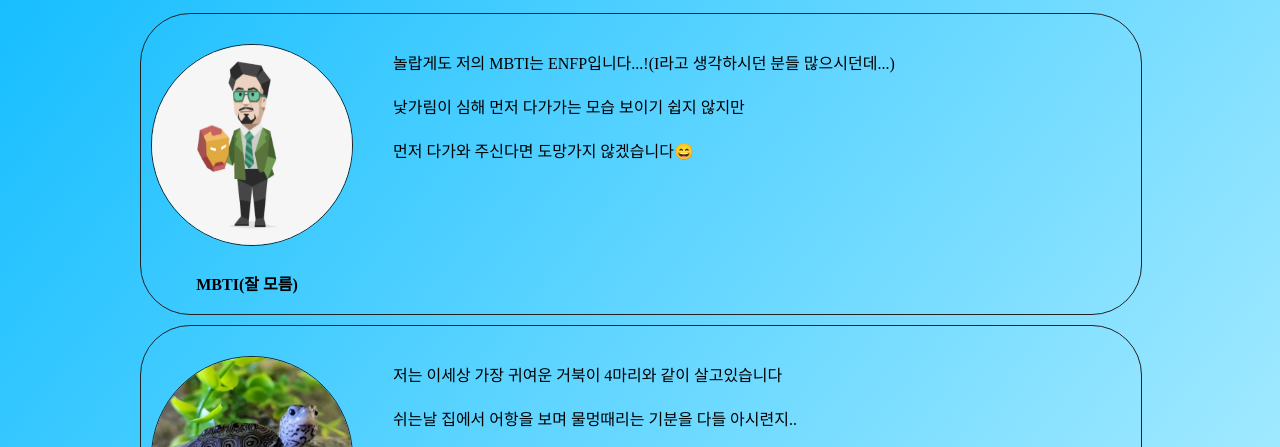
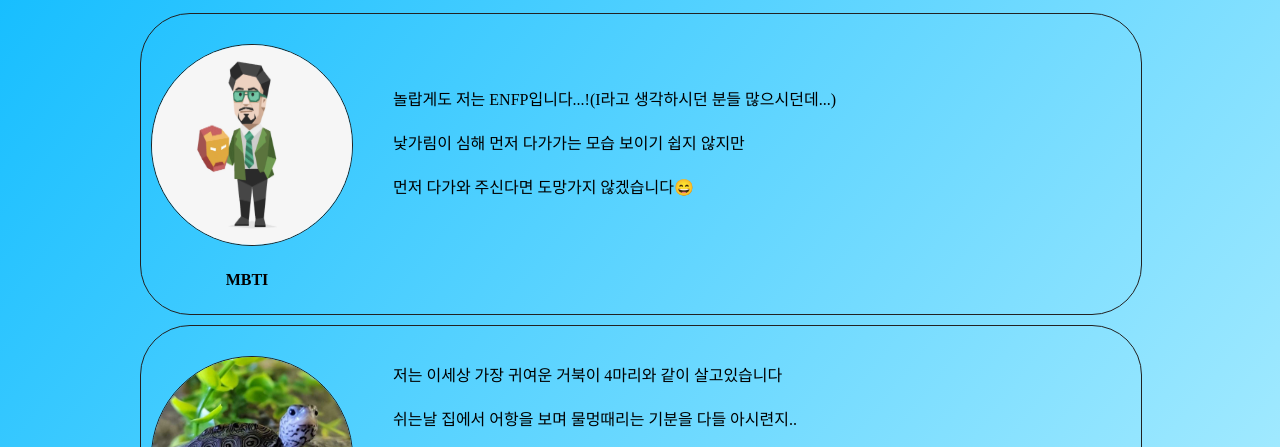
Before and after one commit to dogeonkim1/intro, a plain HTML site: page index.html in a window 1280 px wide. Shown: the part 352-799 px from the top of the page. Drawn offline with Linux system fonts and the light colour scheme.

Commit message:
최종 변경

```diff
--- a/index.html
+++ b/index.html
@@ -22,7 +22,7 @@
       </div>
       <ul class="head-ul">
         <li><i class="fa-brands fa-github"></i><a href="https://github.com/dogeonkim1" target="_blank">Github</a></li>
-        <li><i class="fa-brands fa-instagram"></i><a href="#mbti">Instagram</a></li>
+        <li><i class="fa-brands fa-instagram"></i><a href="https://www.instagram.com/ehrjs_dg?igsh=MXFwNDRzcnZ5MWoxag==">Instagram</a></li>
         <li><i class="fa-solid fa-blog"></i><a href="https://blog.naver.com/terrapinhyung" target="_blank">Blog</a></li>
         <!-- <li><i class="fa-regular fa-house"></i><a href="#expr">좋았던 경험</a></li> -->
         <!-- <li><a href="#doin">앞으로의 각오</a></li> -->
@@ -43,10 +43,12 @@
         <section id="mbti">
           <div style="float: left;">
           <img class="sec-img" src="../intro/img/enfp.jpg" alt="">
-          <h4>MBTI(잘 모름)</h4>
+          <h4>MBTI</h4>
         </div>
         <ul class="sec-ul">
-          <li>놀랍게도 저의 MBTI는 ENFP입니다...!(I라고 생각하시던 분들 많으시던데...)</li>
+          <br>
+          <br>
+          <li>놀랍게도 저는 ENFP입니다...!(I라고 생각하시던 분들 많으시던데...)</li>
           <li>낯가림이 심해 먼저 다가가는 모습 보이기 쉽지 않지만</li>
           <li>먼저 다가와 주신다면 도망가지 않겠습니다😄</li>
         </ul>
```
